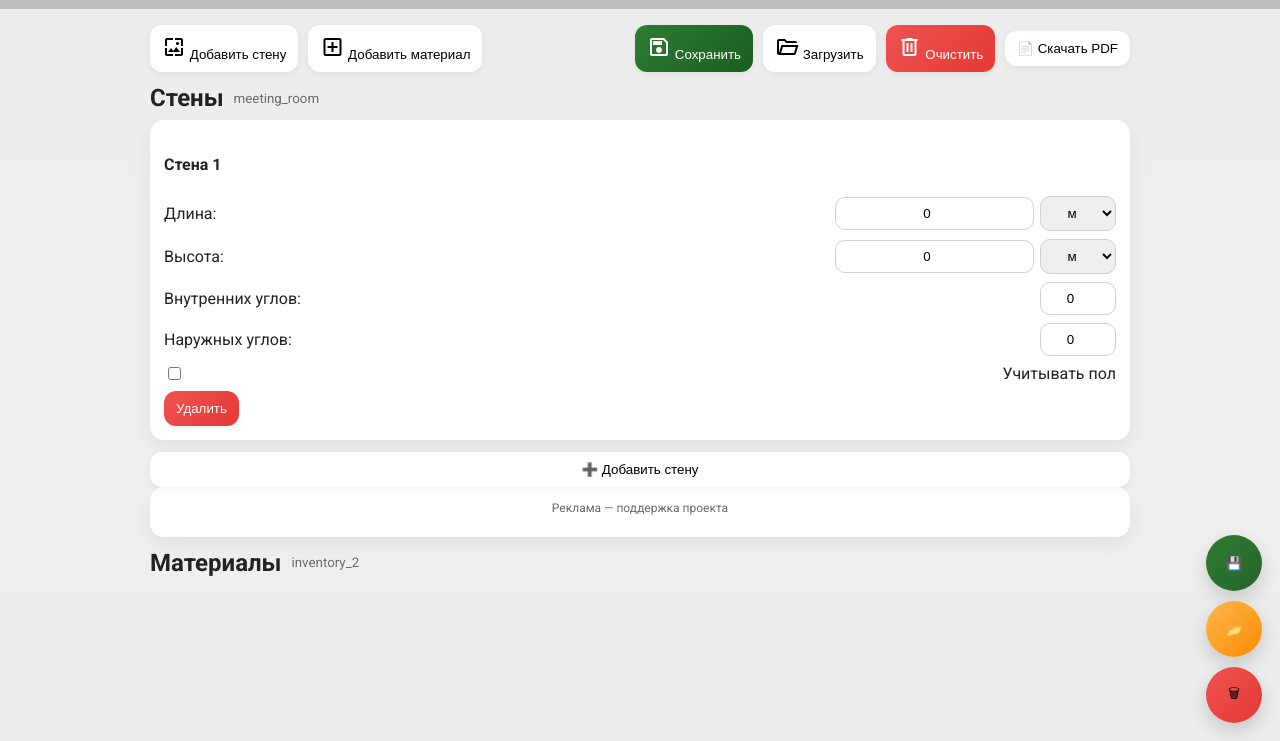
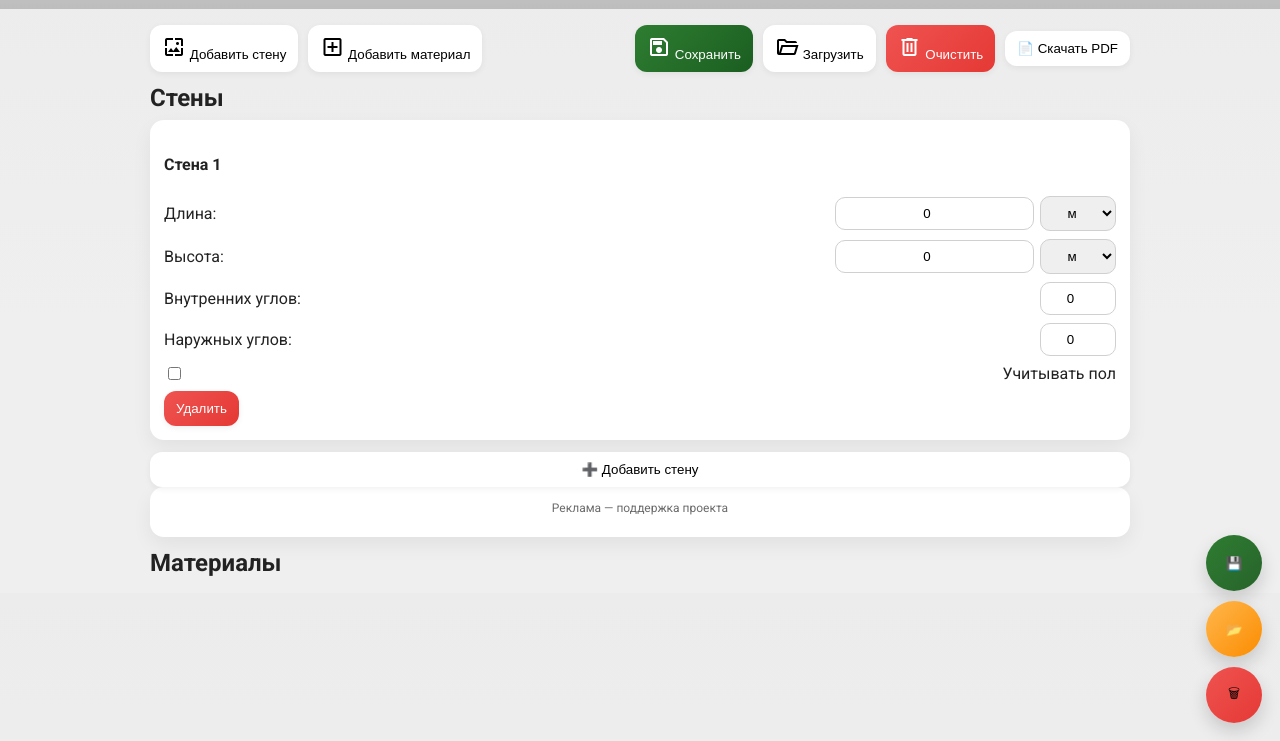
Before and after one commit to grek2386-lang/remontcalc-android, a plain HTML site: page index.html in a window 1280 px wide. Shown: the part 59-800 px from the top of the page. Drawn offline with nearby package versions, Linux system fonts and the light colour scheme.

Commit message:
Remove small text from sections in index.html

```diff
--- a/index.html
+++ b/index.html
@@ -86,7 +86,7 @@
     </div>
 
     <section>
-      <div style="display:flex;align-items:center;gap:10px;margin-bottom:8px"><h2 style="margin:0">Стены</h2><small style="color:var(--muted)">meeting_room</small></div>
+      <div style="display:flex;align-items:center;gap:10px;margin-bottom:8px"><h2 style="margin:0">Стены</h2><small style="color:var(--muted)"></small></div>
       <div id="walls"></div>
       <div style="margin-top:8px"><button id="addWall" class="btn" style="width:100%">➕ Добавить стену</button></div>
     </section>
@@ -100,7 +100,7 @@
     </div>
 
     <section>
-      <div style="display:flex;align-items:center;gap:10px;margin-bottom:8px"><h2 style="margin:0">Материалы</h2><small style="color:var(--muted)">inventory_2</small></div>
+      <div style="display:flex;align-items:center;gap:10px;margin-bottom:8px"><h2 style="margin:0">Материалы</h2><small style="color:var(--muted)"></small></div>
       <div id="materials"></div>
       <!-- нижняя дублирующая кнопка удалена; добавление материалов — сверху -->
     </section>
```
